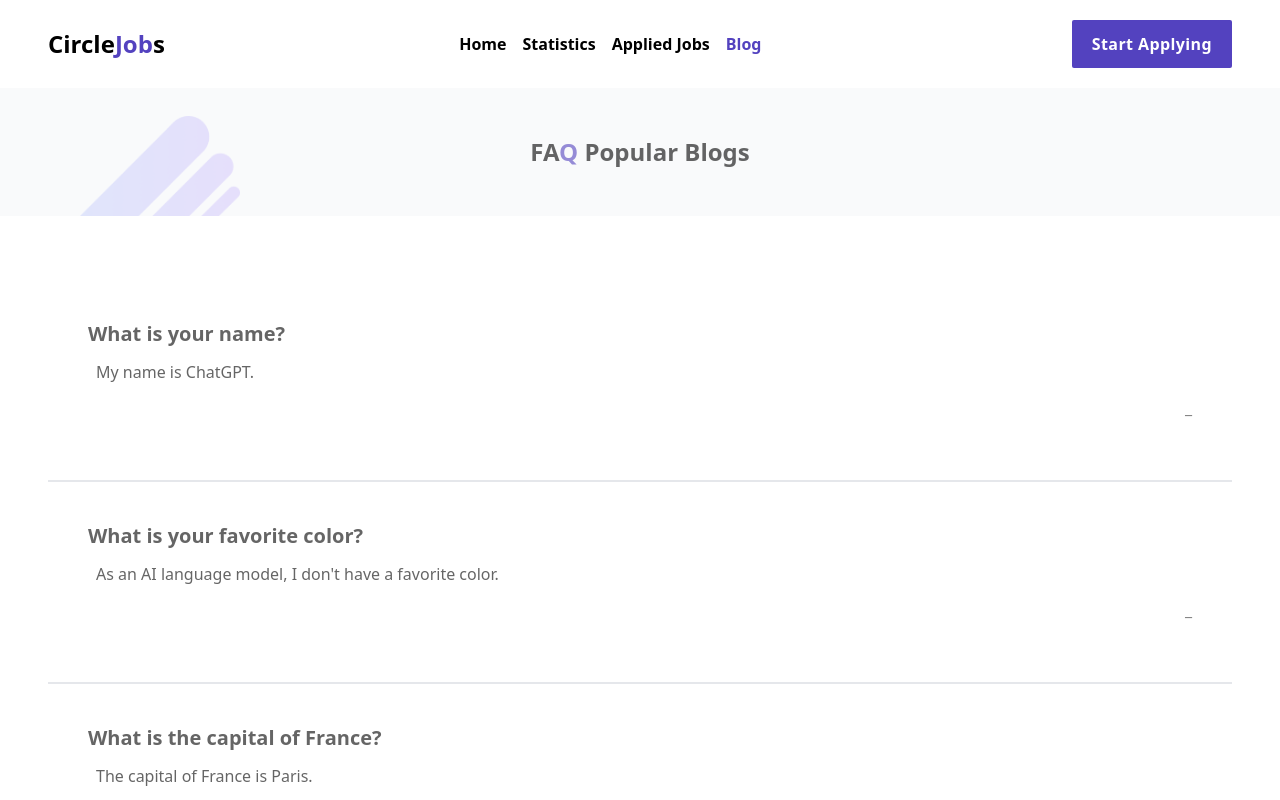
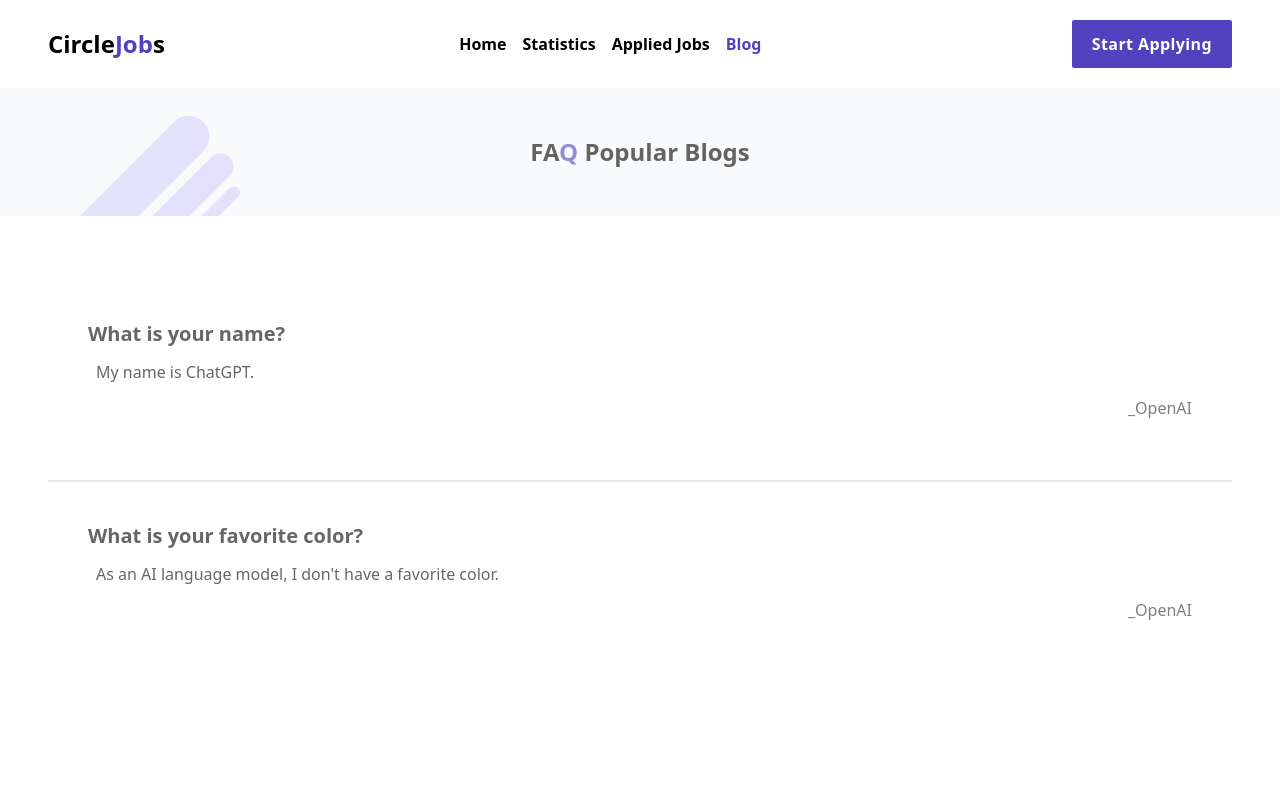
Before and after one commit to smsohag32/circle-jobs-app, a React (Vite) app: page /blog in a window 1280 px wide. Shown: the top 800 px of the page. Built offline with nearby package versions, Linux system fonts and the light colour scheme.

Commit message:
animation impliment

```diff
--- a/package.json
+++ b/package.json
@@ -11,6 +11,7 @@
   "dependencies": {
     "@headlessui/react": "^1.7.13",
     "@heroicons/react": "^2.0.17",
+    "aos": "^3.0.0-beta.6",
     "daisyui": "^2.51.5",
     "localforage": "^1.10.0",
     "lottie-react": "^2.4.0",
--- a/public/blogsData.json
+++ b/public/blogsData.json
@@ -2,21 +2,25 @@
   {
     "id": 1,
     "question": "What is your name?",
-    "answer": "My name is ChatGPT."
+    "answer": "My name is ChatGPT.",
+    "author": "OpenAI"
   },
   {
     "id": 2,
     "question": "What is your favorite color?",
-    "answer": "As an AI language model, I don't have a favorite color."
+    "answer": "As an AI language model, I don't have a favorite color.",
+    "author": "OpenAI"
   },
   {
     "id": 3,
     "question": "What is the capital of France?",
-    "answer": "The capital of France is Paris."
+    "answer": "The capital of France is Paris.",
+    "author": "OpenAI"
   },
   {
     "id": 4,
     "question": "What is the capital of France?",
-    "answer": "The capital of France is Paris."
+    "answer": "The capital of France is Paris.",
+    "author": "OpenAI"
   }
 ]
--- a/src/App.jsx
+++ b/src/App.jsx
@@ -3,9 +3,17 @@ import Header from "./components/Header";
 import Footer from "./components/Footer";
 import { createContext, useEffect, useState } from "react";
 import { addToDb, getAppliedJob } from "./utilities/fakedb";
+import AOS from "aos";
+import "aos/dist/aos.css";
 
+// aos animation
+AOS.init();
+
+// context api
 export const JobsContext = createContext([]);
 export const AppliedJobsContext = createContext({});
+
+// App component
 function App() {
   const jobsData = useLoaderData();
   const [appliedJob, setAppliedJob] = useState([]);
--- a/src/components/AppliedJob.jsx
+++ b/src/components/AppliedJob.jsx
@@ -13,7 +13,10 @@ const AppliedJob = ({ job }) => {
     salary,
   } = job;
   return (
-    <div className="flex border my-6 p-7 flex-col md:flex-row justify-between md:items-center">
+    <div
+      data-aos="zoom-in-up"
+      className="flex border my-6 p-7 flex-col md:flex-row justify-between md:items-center"
+    >
       <div className="flex flex-col md:flex-row  md:items-center gap-6">
         <span className="w-44 flex items-center justify-center h-44 bg-gray-100">
           <img
--- a/src/components/Blog.jsx
+++ b/src/components/Blog.jsx
@@ -3,7 +3,7 @@ import React from "react";
 const Blog = ({ blog }) => {
   const { author, question, answer } = blog;
   return (
-    <article className="p-5 md:p-10">
+    <article data-aos="zoom-in-up" className="p-5 md:p-10">
       <h3 className="text-xl font-extrabold opacity-60">{question}</h3>
       <p className="ms-2 my-3 opacity-60">{answer}</p>
       <p className="text-right opacity-50">_{author}</p>
--- a/src/components/Category.jsx
+++ b/src/components/Category.jsx
@@ -3,7 +3,7 @@ import React from "react";
 const Category = ({ singleCategory }) => {
   const { category, jobAvailable, categoryIcon } = singleCategory;
   return (
-    <div className="p-8  flex flex-col bg-gray-100">
+    <div data-aos="flip-up" className="p-8  flex flex-col bg-gray-100">
       <img className="w-10 h-10" src={categoryIcon} alt="categoryIcon" />
       <div className="mt-auto pt-4">
         <h4 className="font-semibold text-md">{category}</h4>
--- a/src/components/HeaderBanner.jsx
+++ b/src/components/HeaderBanner.jsx
@@ -5,7 +5,10 @@ import { Link } from "react-router-dom";
 
 const HeaderBanner = () => {
   return (
-    <div className="default-container pt-16 md:pt-0 flex items-center  md:justify-between gap-5 flex-col md:flex-row">
+    <div
+      data-aos="zoom-in-up"
+      className="default-container pt-16 md:pt-0 flex items-center  md:justify-between gap-5 flex-col md:flex-row"
+    >
       <div className="w-full text-center md:text-start">
         <h1 className="title md:text-6xl text-3xl font-bold mb-3">
           <span className="opacity-70">One Step Closer To Your</span> <br />
--- a/src/components/Job.jsx
+++ b/src/components/Job.jsx
@@ -13,7 +13,7 @@ const Job = ({ job }) => {
     salary,
   } = job;
   return (
-    <div className="border p-10 rounded-sm">
+    <div data-aos="fade-up" className="border p-10 rounded-sm">
       <img
         className="w-40 mb-2 h-12 object-contain"
         src={companyLogo}
--- a/src/components/TitleBanner.jsx
+++ b/src/components/TitleBanner.jsx
@@ -2,7 +2,10 @@ import React from "react";
 import vector from "/Vector.png";
 const TitleBanner = ({ children }) => {
   return (
-    <div className="min-h-16 relative bg-gray-50 py-7 flex justify-center items-center">
+    <div
+      data-aos="zoom-in-up"
+      className="min-h-16 relative  bg-gray-50 py-7 flex justify-center items-center"
+    >
       <div className="p-5">
         <h1 className="text-2xl font-bold opacity-60">{children}</h1>
       </div>
```
Also changed, not shown: 2 other files (tests, documents, lock files or other folders).
